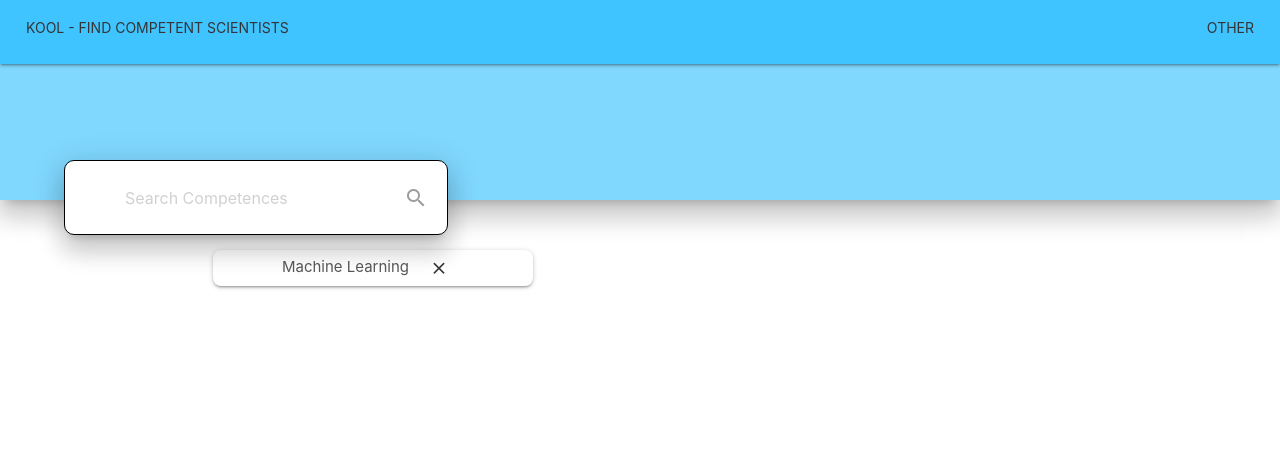
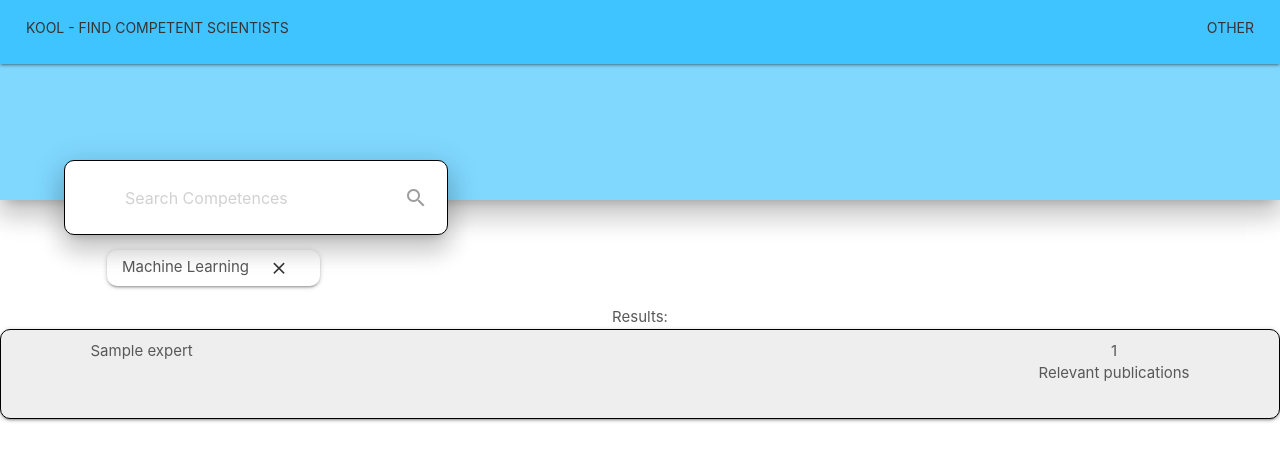
Before and after one commit to PaulKMueller/kool, a Django app: template kool/templates/result_page.html in a window 1280 px wide. Shown: the top 461 px of the page. Run offline with Django 4.2, Linux system fonts and the light colour scheme; the template is opened without the code that fills it: most values are stand-ins (such as "Sample title", 1, 10 or a date in 2020); parts of the project's set-up code (start-up, migrations or seed data) failed here and were passed over; some libraries are stand-ins or nearby versions.

Commit message:
[feature] dynamic results via csv

```diff
--- a/kool/static/css/styles.css
+++ b/kool/static/css/styles.css
@@ -22,7 +22,7 @@ td, th {
     padding: 10px;
 }
 
-.bordertest {
+.bordersmall {
     border: 1px black;
     border-style: solid;
 }
@@ -38,8 +38,6 @@ body {
 .tablecontainer {
     display: flex;
     justify-content: center;
-    /*border: 1px black;
-    border-style: solid;*/
     padding-top: 15%;
     width: 100%;
 }
@@ -56,3 +54,31 @@ table {
 .roundedcorners {
     border-radius: 10px
 }
+
+.searchbaroffset {
+    bottom: -35px;
+    left: 5%;
+    position: absolute;
+    width: 30%;
+    height: 75px;
+    align-items: center;
+    display: flex;
+}
+
+.resultbox {
+    height: 90px;
+    padding-top: 10px;
+    vertical-align: bottom;
+}
+
+.resulttext {
+    margin-left: 7%;
+}
+
+.resultcount {
+    margin-right: 7%;
+}
+
+.container {
+    width: 100%;
+}
--- a/kool/templates/result_page.html
+++ b/kool/templates/result_page.html
@@ -6,16 +6,16 @@
 <!-- NavBar & Searchbar using include -->
 <div class="navbar-fixed light-blue accent-1 z-depth-4" style="width: 100%; height: 200px; position: fixed">
     {% include 'includes/navbar.html' %}
-    <div class="nav-wrapper white z-depth-4 roundedcorners" style="bottom: -35px; left: 5%; position: absolute; width: 30%; height: 75px; border: 1px black; border-style: solid; align-items: center; display: flex; border-radius: 10px">
+    <div class="nav-wrapper white z-depth-4 searchbaroffset roundedcorners bordersmall">
         {% include 'includes/searchbar.html' %}
     </div>
 </div>
 
 
-<div class="container transparent" style="margin-top: 235px; width: 100%">
+<div class="container-fixed transparent" style="margin-top: 235px; width: 100%">
     <div class="nav-bar row" style="width: 100%; margin-top: 15px">
         <form>
-            <div class="container col s3 offset-s2 z-depth-1 white left roundedcorners" style="border-radius: 8px; justify-content: space-between">
+            <div class="container col s2 offset-s1 z-depth-1 white left roundedcorners" style="justify-content: space-between">
                 Machine Learning
                 <button class="btn-flat"> <i class="material-icons">close</i> </button>
             </div>
@@ -23,5 +23,24 @@
     </div>
 </div>
 
+<div class="container">
+    Results:
+</div>
+
+<div class="container transparent">
+    {% for expert, count in results %}
+    <div class="container grey lighten-3 roundedcorners bordersmall resultbox z-depth-1 ">
+        <div class="resulttext left">
+            {{ expert }}
+        </div>
+        <div class="resultcount right" style="">
+            <div> {{ count }} </div>
+            <div> Relevant publications </div>
+        </div>
+    </div>
+    <br>
+    {% endfor %}
+</div>
+
 
 {% endblock %}
```
Also changed, not shown: kool/result_page/views.py (+13 -1 lines).
